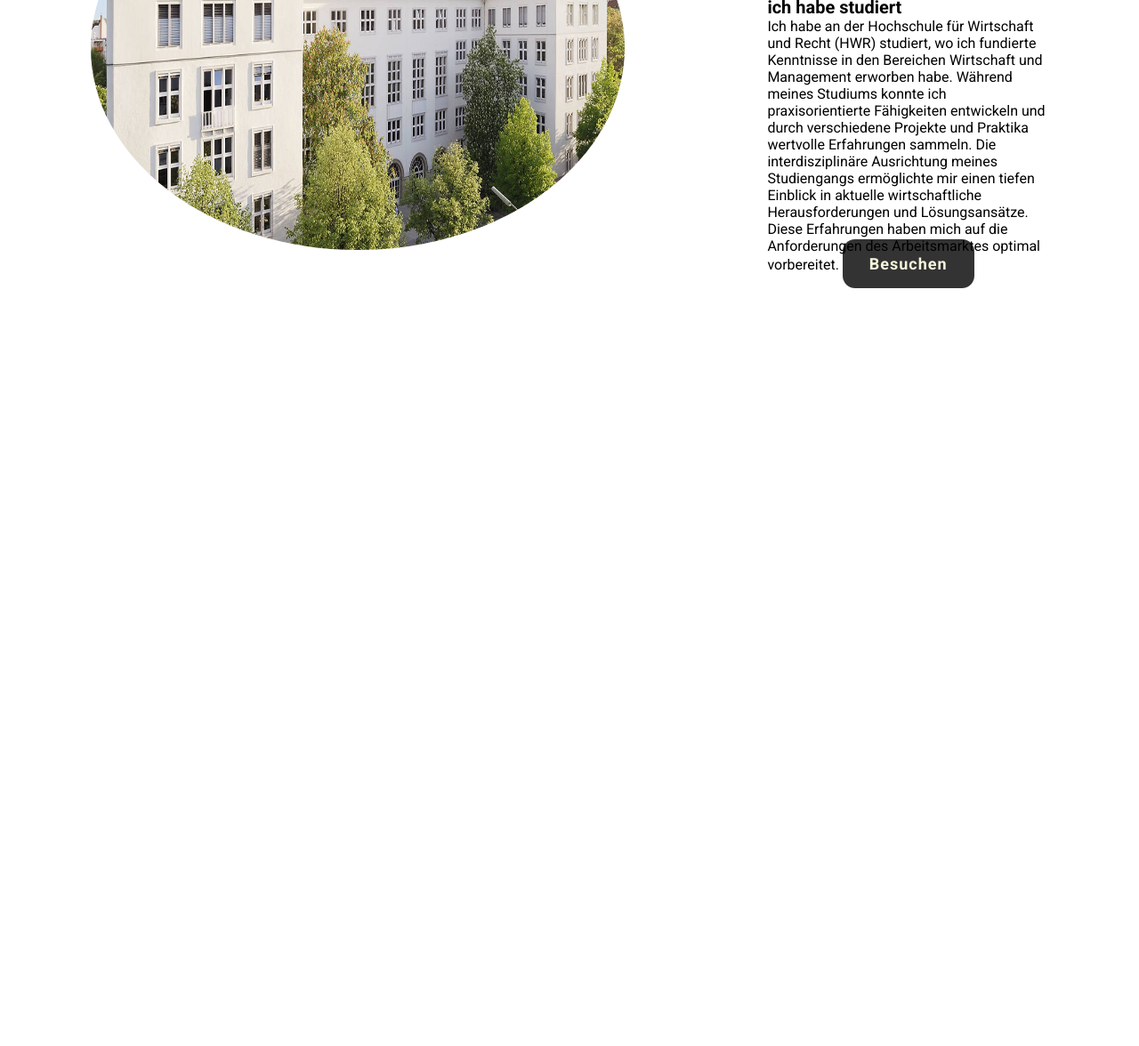
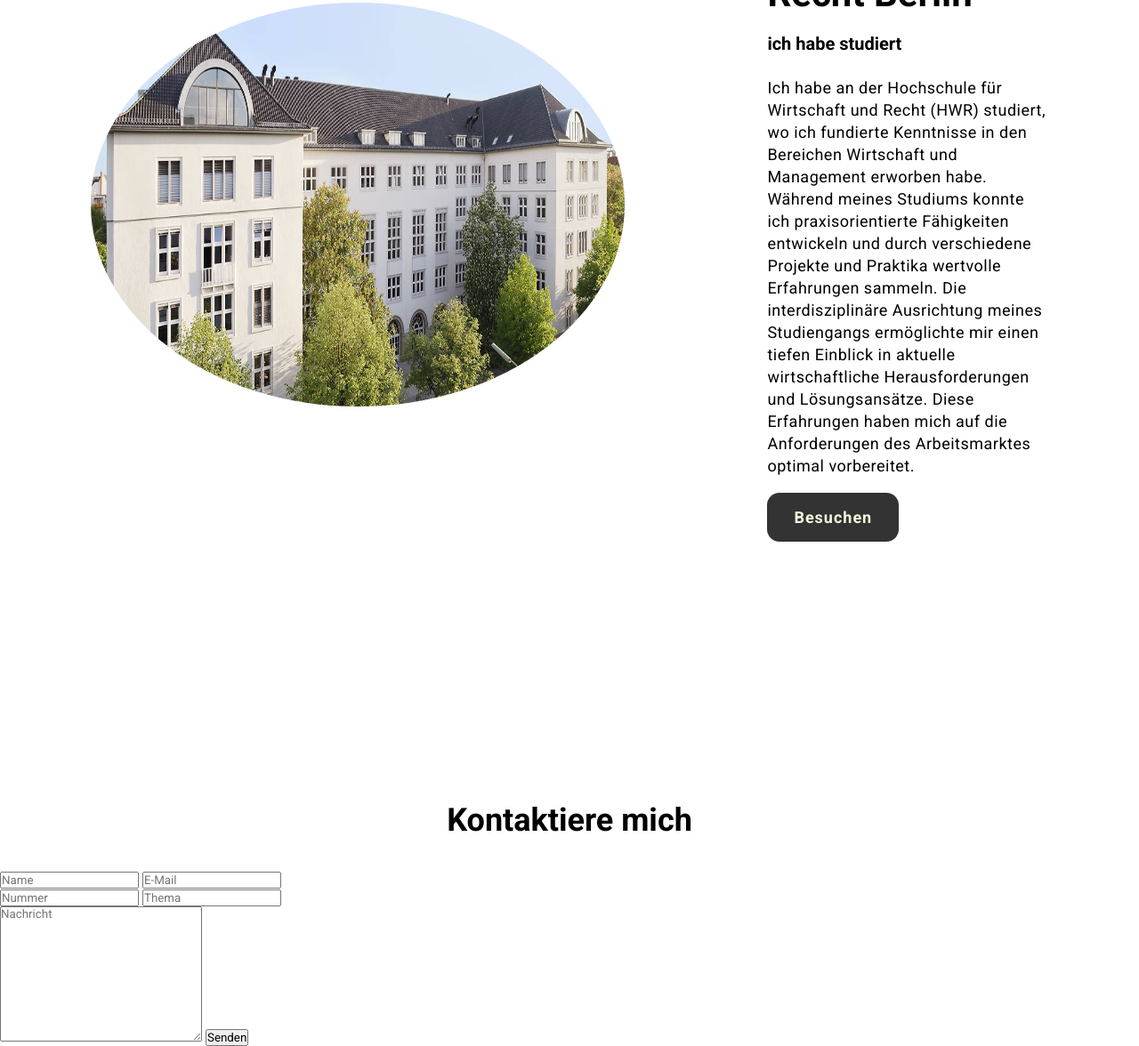
Before and after one commit to Furki989/EigeneSeite, a plain HTML site: page index.html in a window 1280 px wide. Shown: the part 1291-2467 px from the top of the page at 89% size. Before the commit the page ends 1752 px from the top, so only its background shows below. Drawn offline with nearby package versions, Linux system fonts and the light colour scheme.

Commit message:
Update
Neue CSS für Kontaktformular

```diff
--- a/Design/stlye2.css
+++ b/Design/stlye2.css
@@ -34,4 +34,37 @@
 
 .h3about{
     font-size: 20;
+    margin-top: 1em;
+    margin-bottom: 1em;
 }
+
+.pabout{
+    font-size: 18px;
+    margin: 25px 0 30px;
+    letter-spacing: 0.5px;
+    line-height: 25px;
+}
+
+.btn-3{
+
+    padding: 15px 28px;
+    background-color: var(--background-color);
+    color: var(--text-color);
+    border: 2px solid transparent;
+    font-size: 18px;
+    letter-spacing: 1px;
+    font-weight: 600;
+    transition: 0.3s ease;
+    cursor: pointer;
+    border-radius: 14px;
+    margin-top: 1em;
+
+
+}
+
+.btn-3:hover{
+
+    background-color: var(--text-color);
+    color: black;
+    border: 2px solid black;
+}
--- a/Design/style.css
+++ b/Design/style.css
@@ -94,6 +94,7 @@
 
 .texth3{
     font-size: 42px;
+    margin-top: 0.5em;
 
 }
 
--- /dev/null
+++ b/Design/style3.css
@@ -0,0 +1,25 @@
+*{
+    margin: 0;
+    padding: 0;
+    box-sizing: border-box;
+    font-family: "Roboto", sans-serif;
+    text-decoration: none;
+    list-style: none;
+}
+
+:root{
+    --text-color: #f5f5dc;
+    --orange-color: orangered;
+    --background-color: rgba(0, 0, 0, 0.8);
+}
+
+
+
+.kontakth2{
+    text-align: center;
+    margin-top: 3em;
+    margin-bottom: 1em;
+    font-size: 36px;
+
+
+}
--- a/index.html
+++ b/index.html
@@ -5,6 +5,7 @@
     <title>Vorstellung</title>
     <link rel="stylesheet" href="Design/style.css">
     <link rel="stylesheet" href="Design/stlye2.css">
+    <link rel="stylesheet" href="Design/style3.css">
     <link href='https://unpkg.com/boxicons@2.1.4/css/boxicons.min.css' rel='stylesheet'>
     <link href="https://fonts.googleapis.com/css2?family=Roboto:ital,wght@0,100;0,300;0,400;0,500;0,700;0,900;1,100;1,300;1,400;1,500;1,700;1,900&display=swap" rel="stylesheet">
 </head>
@@ -54,11 +55,37 @@
             <h2 class="heading"> HWR - Hochschule für Wirtschaft und Recht Berlin </h2>
             <h3 class=h3about> ich habe studiert </h3>
             <p class="pabout"> Ich habe an der Hochschule für Wirtschaft und Recht (HWR) studiert, wo ich fundierte Kenntnisse in den Bereichen Wirtschaft und Management erworben habe. Während meines Studiums konnte ich praxisorientierte Fähigkeiten entwickeln und durch verschiedene Projekte und Praktika wertvolle Erfahrungen sammeln. Die interdisziplinäre Ausrichtung meines Studiengangs ermöglichte mir einen tiefen Einblick in aktuelle wirtschaftliche Herausforderungen und Lösungsansätze. Diese Erfahrungen haben mich auf die Anforderungen des Arbeitsmarktes optimal vorbereitet.
-            <a href="#" class="btn-2">Besuchen  </a>
+            <button class="btn-3">Besuchen  </button>
         </div>
+    </section>
+
+
+    <section class="Kontakt-abteil">
+        <h2 class="Kontakth2"> Kontaktiere <span> mich</span></h2>
+
+        <form action="#">
+
+            <div class="input-box">
+                <input type="text" placeholder="Name">
+                <input type="email" placeholder="E-Mail">
+            </div>
+
+            <div class="input-box">
+                <input type="number" placeholder="Nummer">
+                <input type="text" placeholder="Thema">
+            </div>
+
+            <textarea cols="30" rows="10" placeholder="Nachricht"></textarea>
+            <input type="submit" value="Senden" class="btn-4">
+
+
+
+        </form>
 
 
     </section>
+
+
 
 </body>
 
```
